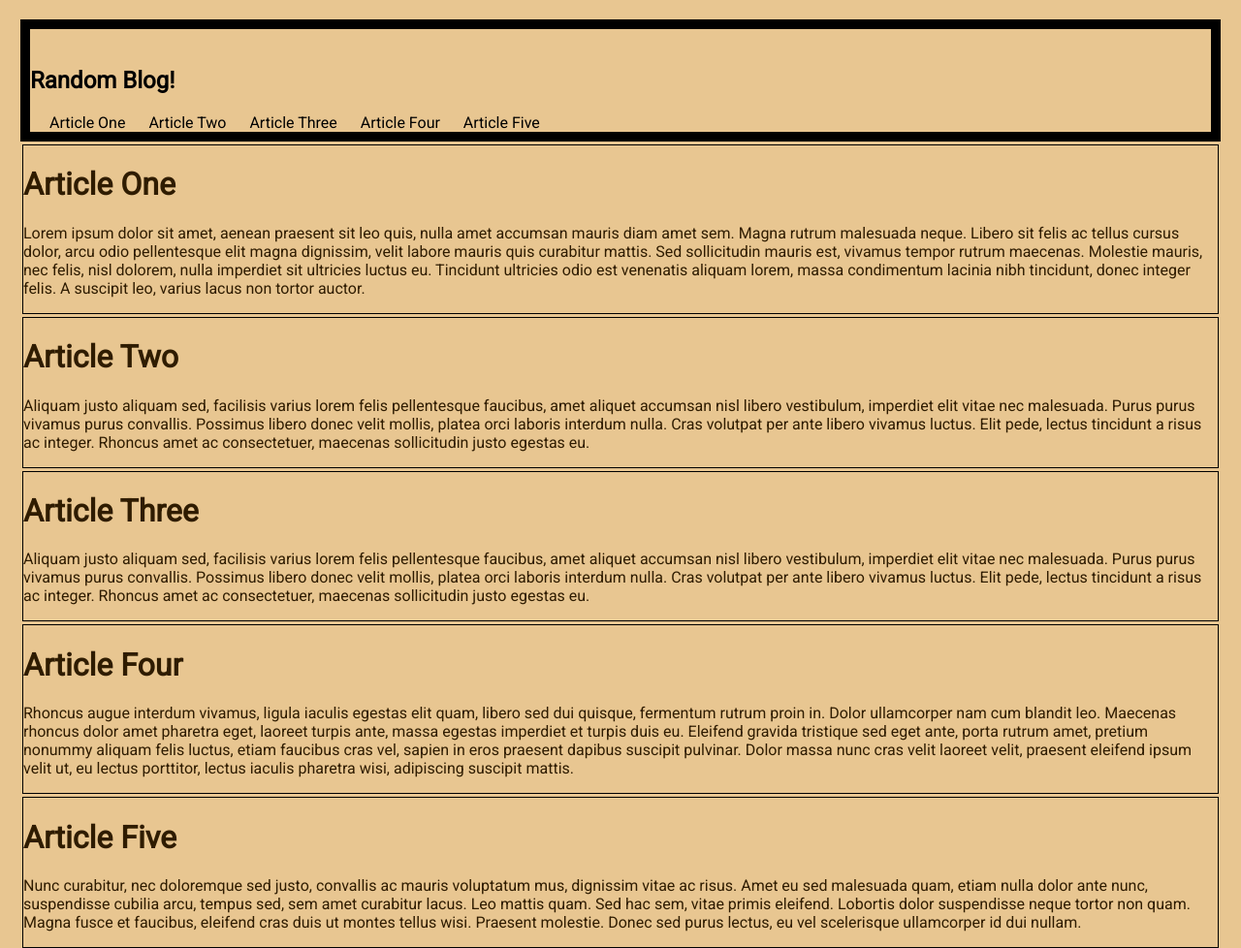
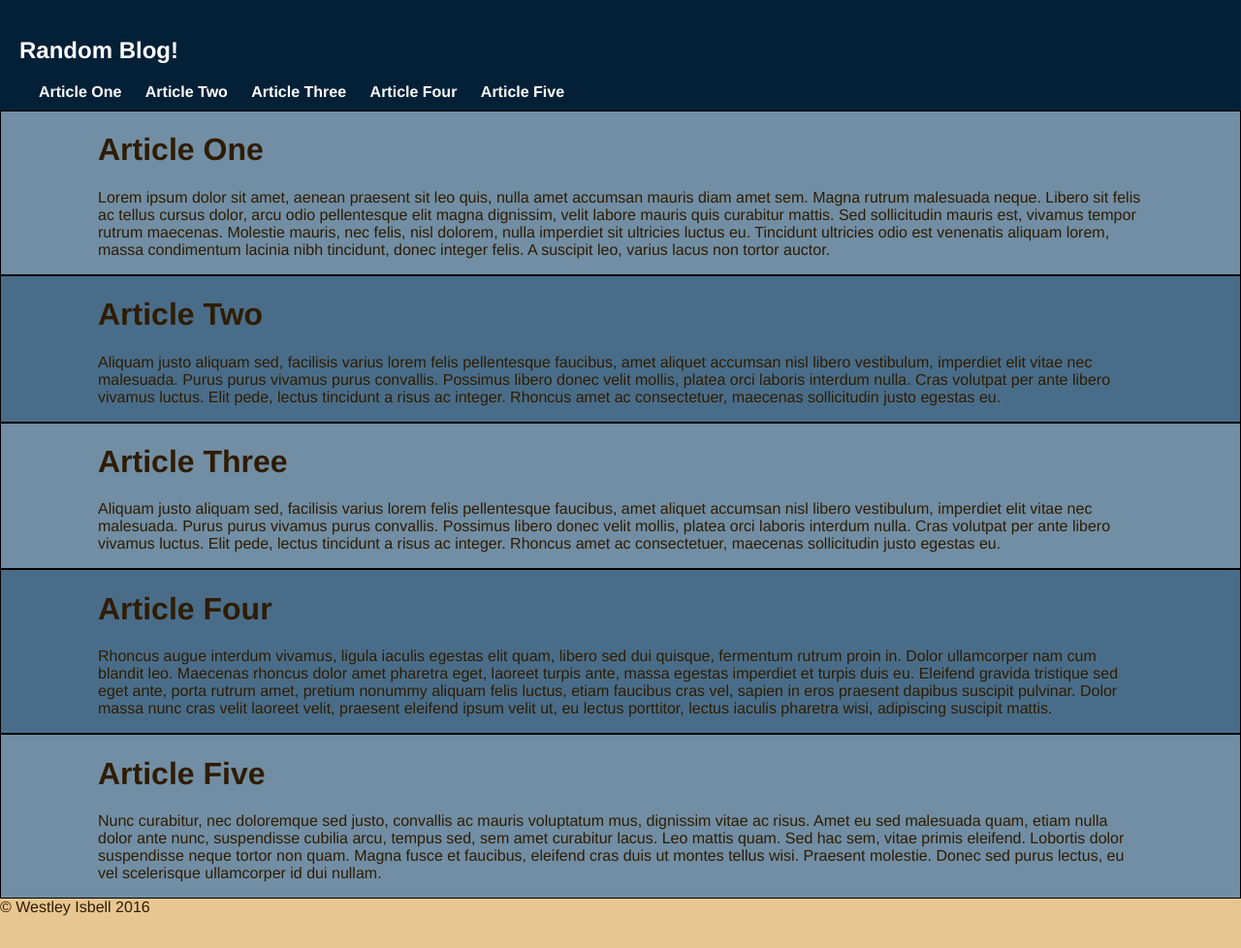
Before and after one commit to Wisbell/html_exercise_blog, a plain HTML site: page index.html in a window 1280 px wide. Shown: the top 978 px of the page at 97% size. After the commit the page ends 945 px from the top, so only its background shows below. Drawn offline with Linux system fonts and the light colour scheme.

Commit message:
Fixed header and back ground colors

```diff
--- a/index.html
+++ b/index.html
@@ -8,7 +8,7 @@
 <body>
 	<nav>
 		<ul id="nav">
-			<li><a href="."><h1>Random Blog!</h1></a></li>
+			<li><a id="blog_name" href="."><h1>Random Blog!</h1></a></li>
 			<li><a href="#article1">Article One</a></li>
 			<li><a href="#article2">Article Two</a></li>
 			<li><a href="#article3">Article Three</a></li>
--- a/styles.css
+++ b/styles.css
@@ -1,42 +1,74 @@
 body {
 	background-color: rgb(232, 198, 145);
-	font-family: 'Roboto', sans-serif;
+	font-family: "Helvetica Neue", Helvetica, Arial, sans-serif;
 
 	color: rgb(47, 28, 0);
 
-	margin: 20px;
+	margin: 0px;
 }
 
 nav {
-	border: 10px solid black;
-	margin: 1px;
+	background-color: #042037;
+	width: 100%;
+	top: 0;
+	left: 0;
+	z-index: 1;
+	color: white;
+	padding-bottom: 10px;
 }
 
 a:link {
 	text-decoration: none;
-	color: black;
+	color: white;
 }
 
 a:visited {
-	color: black;
+	color: white;
 }
 
 a:hover {
-	color: white;
+	color: #718EA4;
 }
 
 ul {
     list-style-type: none;
     margin: 0;
-    padding: 0;
+    padding-left: 20px;
 }
 
 ul#nav li {
 	display: inline;
 	margin: 10px;
+	font-weight: bold;
 }
 
 .article {
 	border: 1px solid black;
-	margin: 3px;
+	margin: 0px;
+	padding-left: 100px;
+	padding-right: 100px;
 }
+
+#blog_name {
+	padding-left: 10px;
+}
+
+#article1 {
+	background-color: #718EA4;
+}
+
+#article2 {
+	background-color: #496D89;
+}
+
+#article3 {
+	background-color: #718EA4;
+}
+
+#article4 {
+	background-color: #496D89;
+}
+
+#article5 {
+	background-color: #718EA4;
+}
```
